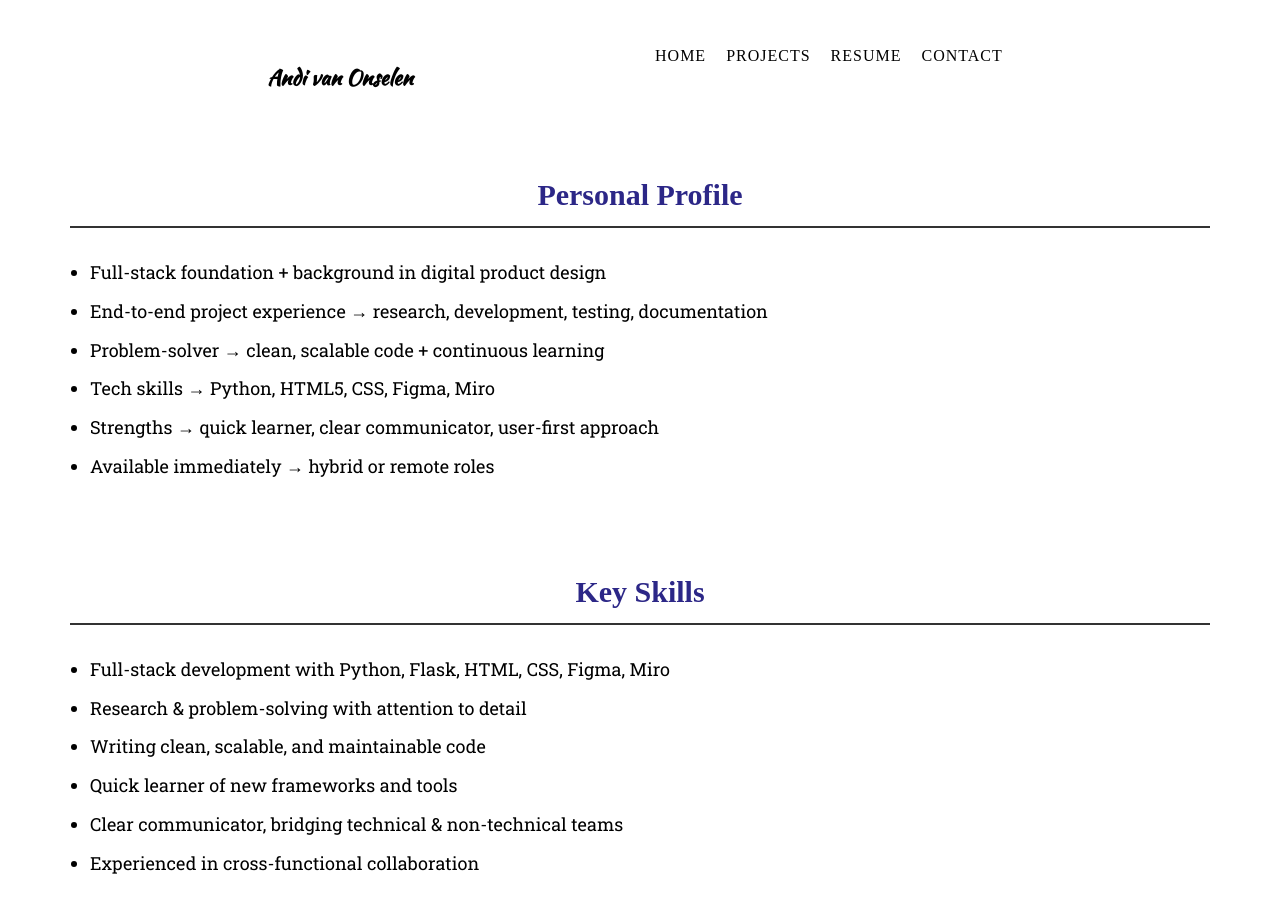
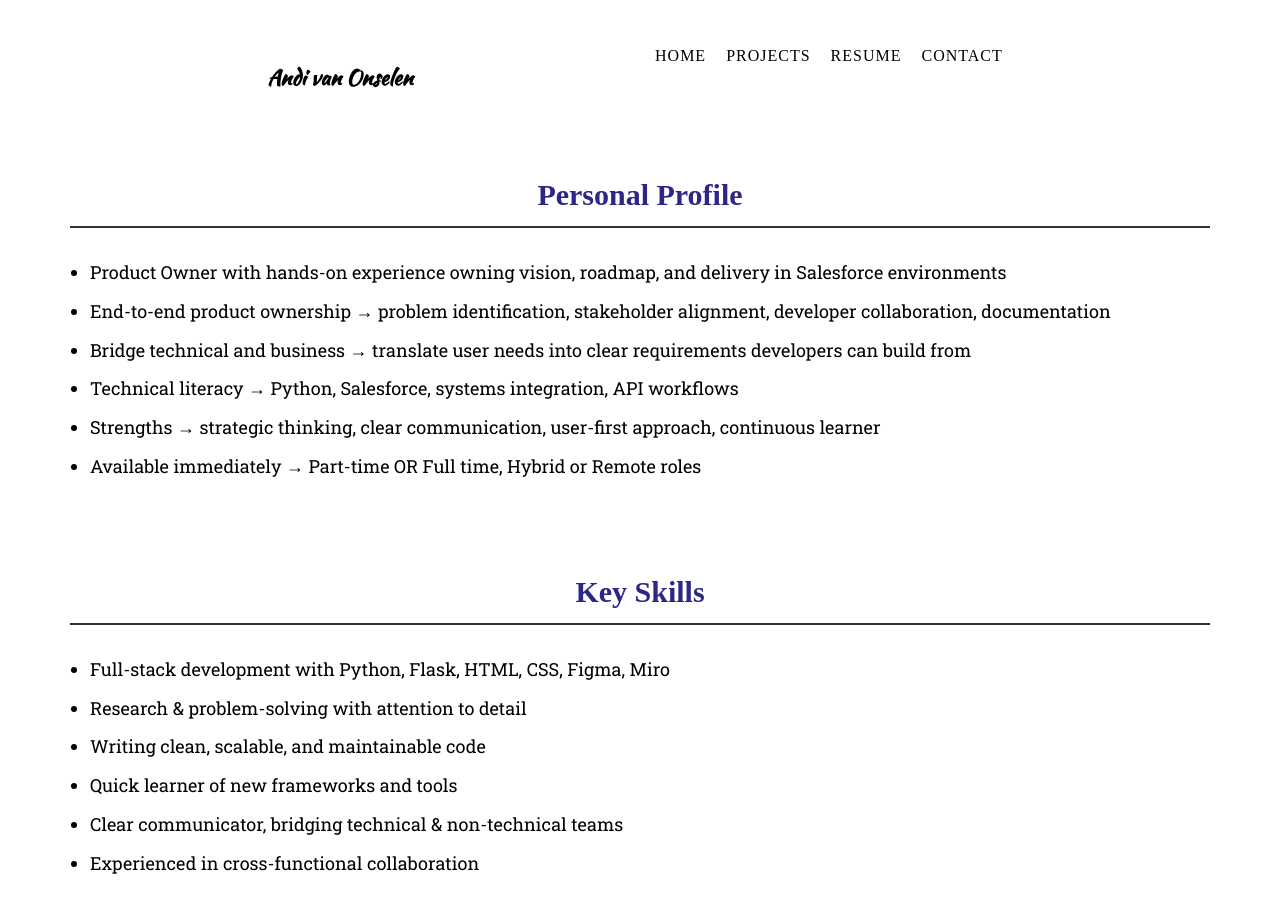
Before and after one commit to CardinisCode/cardiniscode.github.io, a Jekyll site: the page built from resume.html, in a window 1280 px wide and 900 px high, scrolled down 553 px. Built offline with Jekyll 4.4.1, drawn with Linux system fonts in a browser that asks for light colours; some web fonts are replaced; comment, search, counter and statistics services are not loaded.

Commit message:
Updated the personal profile, for my portflolio resume

```diff
--- a/resume.html
+++ b/resume.html
@@ -34,12 +34,12 @@ canonical: "https://www.andreafolgado.com/resume.html"
             <div class="col-lg-12">
                 <h3 style="color: #000; font-size: 28px; margin-bottom: 30px; border-bottom: 2px solid #333; padding-bottom: 10px;">Personal Profile</h3>
                 <ul style="color: #333; font-size: 16px; line-height: 1.8; margin-bottom: 20px; padding-left: 20px;">
-                    <li style="margin-bottom: 10px;">Full-stack foundation + background in digital product design</li>
-                    <li style="margin-bottom: 10px;">End-to-end project experience → research, development, testing, documentation</li>
-                    <li style="margin-bottom: 10px;">Problem-solver → clean, scalable code + continuous learning</li>
-                    <li style="margin-bottom: 10px;">Tech skills → Python, HTML5, CSS, Figma, Miro</li>
-                    <li style="margin-bottom: 10px;">Strengths → quick learner, clear communicator, user-first approach</li>
-                    <li style="margin-bottom: 10px;">Available immediately → hybrid or remote roles</li>
+                    <li style="margin-bottom: 10px;">Product Owner with hands-on experience owning vision, roadmap, and delivery in Salesforce environments</li>
+                    <li style="margin-bottom: 10px;">End-to-end product ownership → problem identification, stakeholder alignment, developer collaboration, documentation</li>
+                    <li style="margin-bottom: 10px;">Bridge technical and business → translate user needs into clear requirements developers can build from</li>
+                    <li style="margin-bottom: 10px;">Technical literacy → Python, Salesforce, systems integration, API workflows</li>
+                    <li style="margin-bottom: 10px;">Strengths → strategic thinking, clear communication, user-first approach, continuous learner</li>
+                    <li style="margin-bottom: 10px;">Available immediately → Part-time OR Full time, Hybrid or Remote roles</li>
                 </ul>
             </div>
         </div>
```
